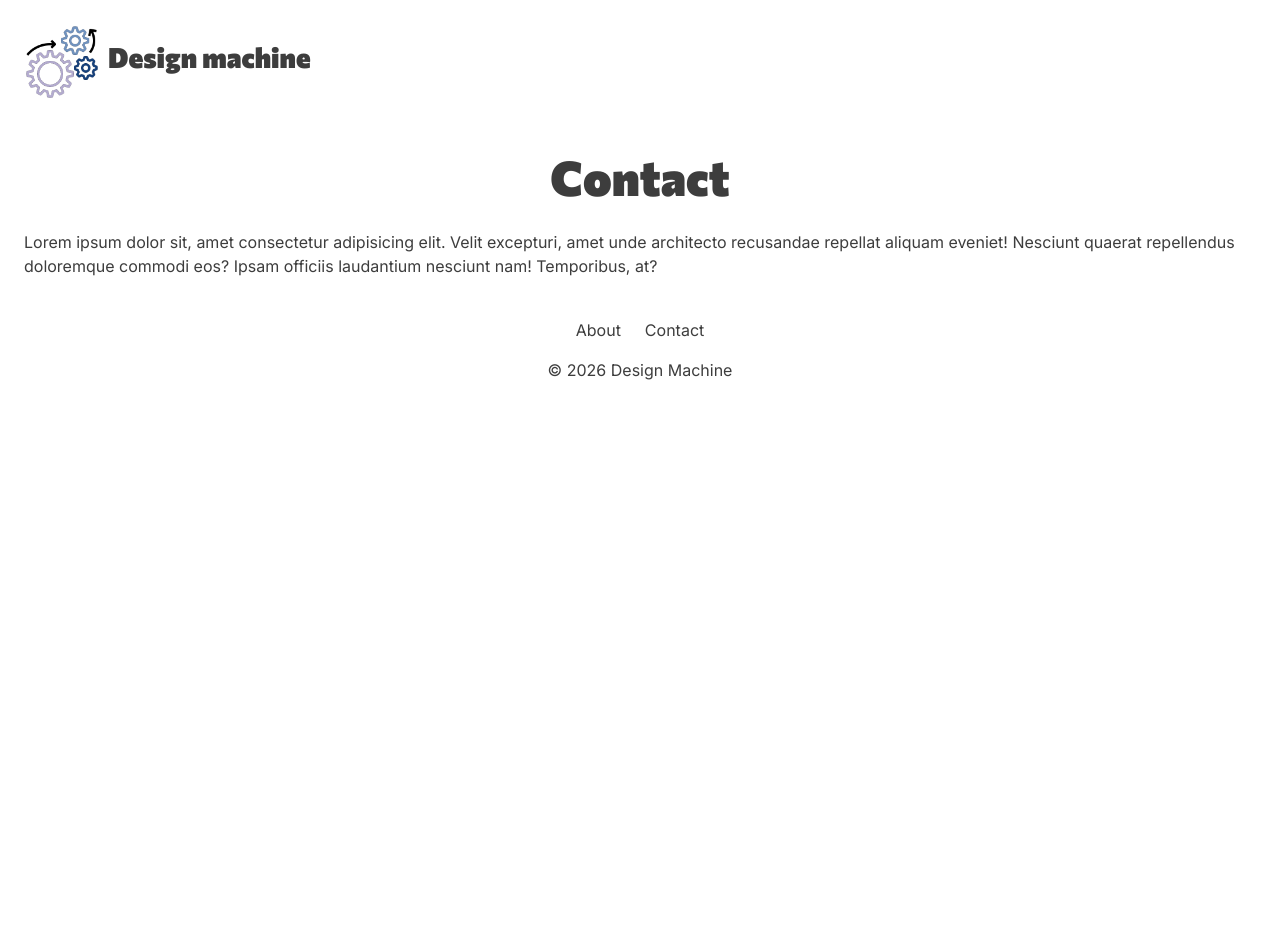
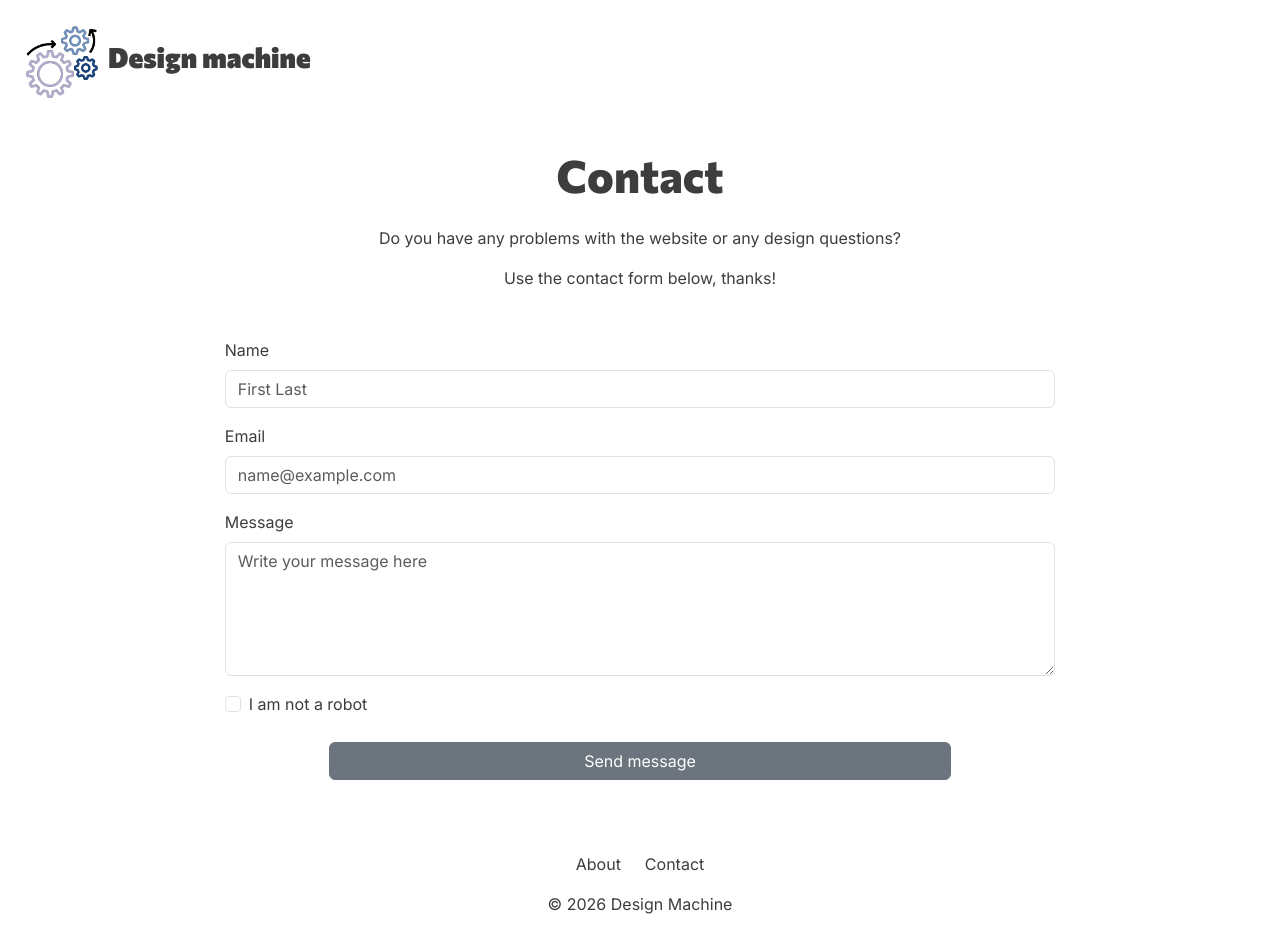
Before and after one commit to fiamont/colormachine, a React (Vite) app: page /contact in a window 1280 px wide. Before the commit the page ends 800 px from the top, so only its background shows below. Built offline with nearby package versions, Linux system fonts and the light colour scheme.

Commit message:
Add temporary ContactForm component with emailjs from portfolio

```diff
--- a/package.json
+++ b/package.json
@@ -10,6 +10,7 @@
     "preview": "vite preview"
   },
   "dependencies": {
+    "@emailjs/browser": "^4.4.1",
     "bootstrap": "^5.3.8",
     "react": "^19.2.4",
     "react-bootstrap": "^2.10.10",
--- a/src/App.css
+++ b/src/App.css
@@ -12,3 +12,19 @@
 .navigation-link {
   letter-spacing: 10%;
 }
+
+.contact-form-container {
+  width: 100%;
+}
+
+@media screen and (min-width: 600px) {
+  .contact-form-container {
+    width: 85%;
+  }
+}
+
+@media screen and (min-width: 1100px) {
+  .contact-form-container {
+    width: 70%;
+  }
+}
--- /dev/null
+++ b/src/components/ContactForm.jsx
@@ -0,0 +1,133 @@
+import { useState, useRef } from "react";
+import { Button, Form } from "react-bootstrap";
+import emailjs from "@emailjs/browser";
+
+function ContactForm() {
+  const formRef = useRef();
+  const [validated, setValidated] = useState(false);
+  const [formData, setFormData] = useState({
+    name: "",
+    email: "",
+    message: "",
+    notARobot: false,
+  });
+
+  const handleChange = (event) => {
+    const { name, value, type, checked } = event.target;
+    setFormData({
+      ...formData,
+      [name]: type === "checkbox" ? checked : value,
+    });
+  };
+
+  const handleSubmit = (event) => {
+    event.preventDefault();
+    const form = event.currentTarget;
+    if (form.checkValidity() === false) {
+      event.stopPropagation();
+    } else {
+      emailjs
+        .sendForm(
+          import.meta.env.VITE_EMAILJS_SERVICE_ID,
+          import.meta.env.VITE_EMAILJS_TEMPLATE_ID,
+          formRef.current,
+          import.meta.env.VITE_EMAILJS_PUBLIC_KEY,
+        )
+        .then(
+          () => {
+            console.log("Email sent!");
+            alert("Your message was sent!");
+            setFormData({
+              name: "",
+              email: "",
+              message: "",
+              notARobot: false,
+            });
+            setValidated(false);
+            formRef.current.reset();
+          },
+          (error) => {
+            console.log("An error occured:", error.text);
+            alert("An error occured and the message was not sent.");
+          },
+        );
+    }
+
+    setValidated(true);
+  };
+
+  return (
+    <Form
+      noValidate
+      validated={validated}
+      onSubmit={handleSubmit}
+      ref={formRef}
+      className="d-flex flex-column w-100"
+    >
+      <Form.Group className="mb-3" controlId="contactForm.ControlInput1">
+        <Form.Label>Name</Form.Label>
+        <Form.Control
+          required
+          type="text"
+          name="name"
+          placeholder="First Last"
+          value={formData.name}
+          onChange={handleChange}
+        />
+        <Form.Control.Feedback type="invalid">
+          Name missing.
+        </Form.Control.Feedback>
+      </Form.Group>
+      <Form.Group className="mb-3" controlId="contactForm.ControlInput2">
+        <Form.Label>Email</Form.Label>
+        <Form.Control
+          required
+          type="email"
+          name="email"
+          placeholder="name@example.com"
+          value={formData.email}
+          onChange={handleChange}
+        />
+        <Form.Control.Feedback type="invalid">
+          Email missing or doesn't contain @.
+        </Form.Control.Feedback>
+      </Form.Group>
+      <Form.Group className="mb-3" controlId="contactForm.ControlTextarea1">
+        <Form.Label>Message</Form.Label>
+        <Form.Control
+          required
+          as="textarea"
+          rows={5}
+          name="message"
+          placeholder="Write your message here"
+          value={formData.message}
+          onChange={handleChange}
+        />
+        <Form.Control.Feedback type="invalid">
+          Message missing.
+        </Form.Control.Feedback>
+      </Form.Group>
+      <Form.Group>
+        <Form.Check
+          required
+          label="I am not a robot"
+          name="notARobot"
+          feedback="Check the box."
+          feedbackType="invalid"
+          checked={formData.notARobot}
+          onChange={handleChange}
+        />
+      </Form.Group>
+      <Button
+        type="submit"
+        variant="secondary"
+        className="w-75 mt-4 align-self-center"
+      >
+        Send message
+      </Button>
+      <p className="p-message"></p>
+    </Form>
+  );
+}
+
+export default ContactForm;
--- a/src/index.css
+++ b/src/index.css
@@ -30,6 +30,12 @@ h4 {
   font-family: var(--commissioner-font);
 }
 
+h2 {
+  letter-spacing: -2%;
+  font-size: 2.8rem;
+  font-weight: 800;
+}
+
 h1 {
   letter-spacing: -5%;
   font-weight: 900;
--- a/src/views/ContactView.jsx
+++ b/src/views/ContactView.jsx
@@ -1,13 +1,16 @@
+import ContactForm from "../components/ContactForm";
+
 function ContactView() {
   return (
     <div className="d-flex flex-column justify-content-center align-items-center gap-3 p-4">
-      <h1 className="text-center">Contact</h1>
-      <p>
-        Lorem ipsum dolor sit, amet consectetur adipisicing elit. Velit
-        excepturi, amet unde architecto recusandae repellat aliquam eveniet!
-        Nesciunt quaerat repellendus doloremque commodi eos? Ipsam officiis
-        laudantium nesciunt nam! Temporibus, at?
+      <h2 className="text-center">Contact</h2>
+      <p className="m-0">
+        Do you have any problems with the website or any design questions?
       </p>
+      <p className="m-0">Use the contact form below, thanks!</p>
+      <div className="p-0 p-sm-3 m-0 m-sm-3 align-self-center contact-form-container">
+        <ContactForm />
+      </div>
     </div>
   );
 }
```
Also changed, not shown: 2 other files (tests, documents, lock files or other folders).
